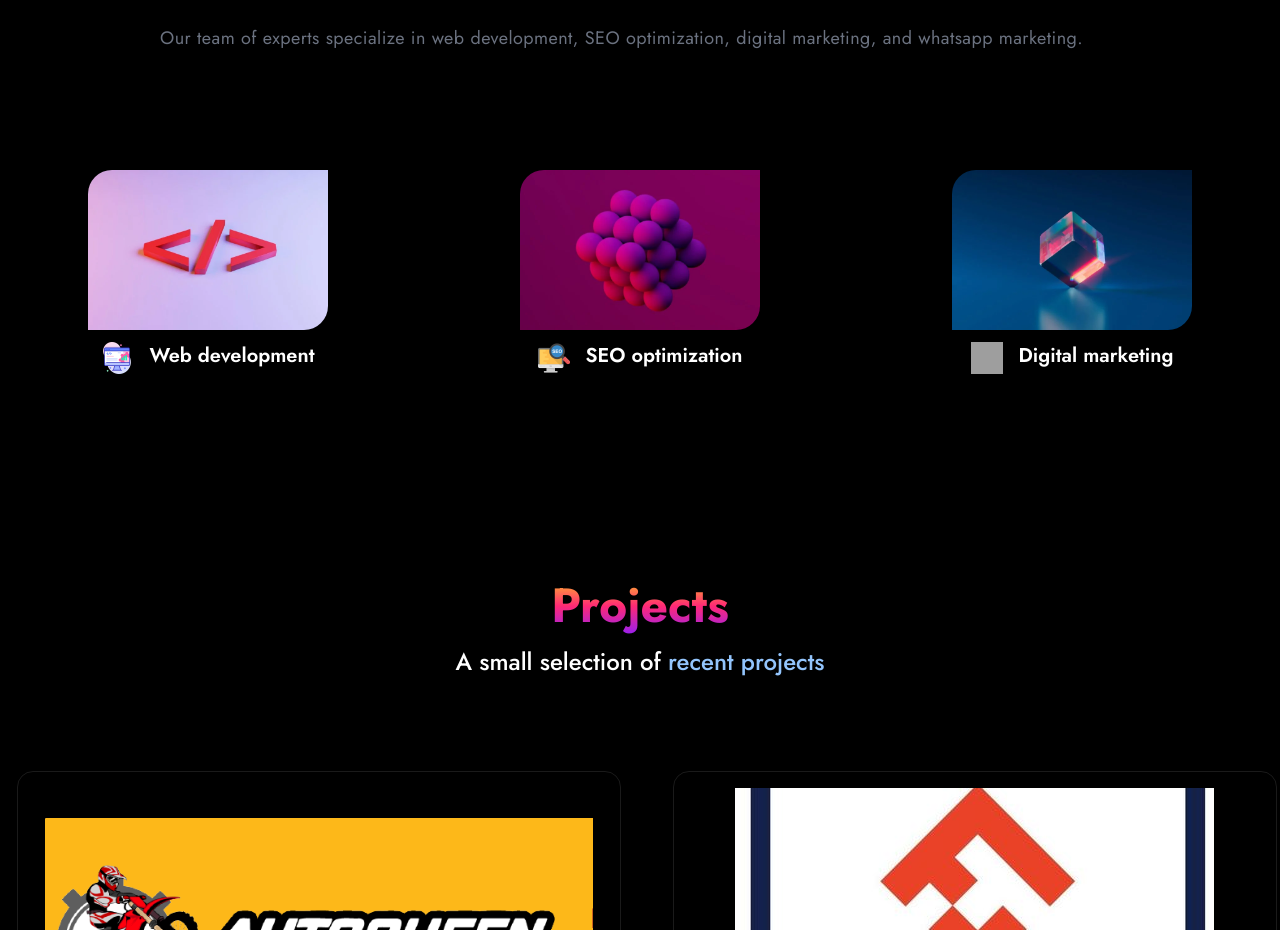
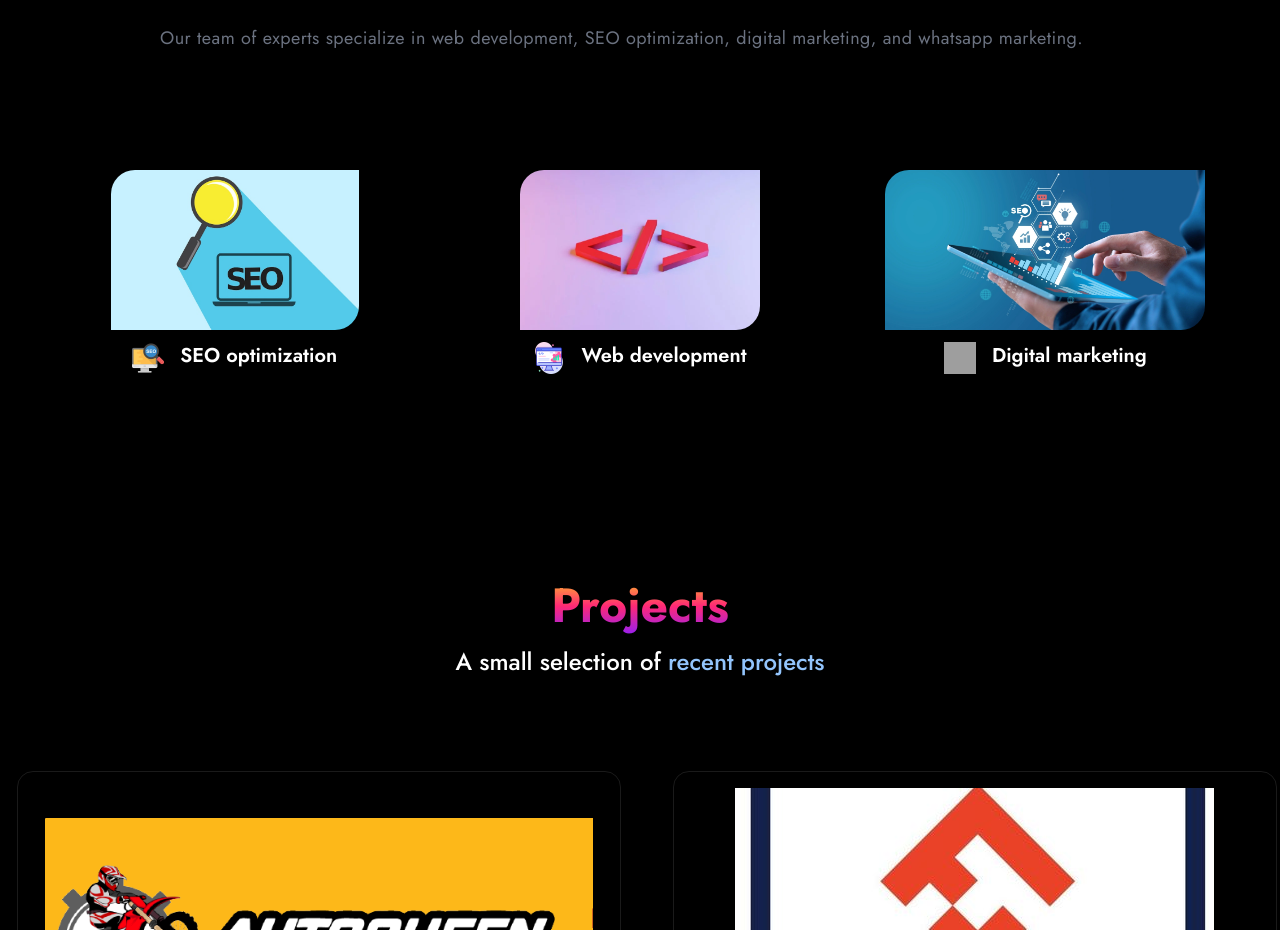
Before and after one commit to rishi9808/startup-landing-page, a Next.js app: page / in a window 1280 px wide. Shown: the part 1320-2250 px from the top of the page. Built offline with nearby package versions, Linux system fonts and the light colour scheme; grey boxes are pictures that could not be loaded.

Commit message:
Refactor Services section and update images for SEO optimization

```diff
--- a/src/sections/Services.tsx
+++ b/src/sections/Services.tsx
@@ -22,7 +22,19 @@ const Services = () => {
           className="text-center lg:text-start text-2xl mb-10 font-normal text-muted-foreground"
         />
       </div>
-      <div className="md:grid grid-cols-3 gap-20 mt-20">
+      <div className="md:grid grid-cols-3  mt-20">
+        <div className="relative flex flex-col  w-full  items-center justify-center overflow-hidden rounded-lg  px-9 py-5 md:shadow-xl my-5">
+          <img
+            src="./images/seo.jpeg"
+            className="rounded-tl-3xl rounded-br-3xl mb-3  h-40 object-cover"
+          />
+          <div className="flex">
+            <img src={seoIcon.src} alt="seo" className="size-8 mr-4" />
+            <span className="text-xl font-semibold">SEO optimization</span>
+            {/* <BorderBeam size={80} duration={10} delay={9} /> */}
+          </div>
+        </div>
+
         <div className="relative flex flex-col  w-full  items-center justify-center overflow-hidden rounded-lg  px-9 py-5 md:shadow-xl my-5">
           <img
             src="./images/e1.jpg"
@@ -35,22 +47,9 @@ const Services = () => {
           </div>
         </div>
 
-
         <div className="relative flex flex-col  w-full  items-center justify-center overflow-hidden rounded-lg  px-9 py-5 md:shadow-xl my-5">
           <img
-            src="./images/e2.jpg"
-            className="rounded-tl-3xl rounded-br-3xl mb-3  h-40 object-cover"
-          />
-          <div className="flex">
-            <img src={seoIcon.src} alt="seo" className="size-8 mr-4" />
-            <span className="text-xl font-semibold">SEO optimization</span>
-            {/* <BorderBeam size={80} duration={10} delay={9} /> */}
-          </div>
-        </div>
-
-        <div className="relative flex flex-col  w-full  items-center justify-center overflow-hidden rounded-lg  px-9 py-5 md:shadow-xl my-5">
-          <img
-            src="./images/e3.jpg"
+            src="./images/dm.webp"
             className="rounded-tl-3xl rounded-br-3xl mb-3 h-40 object-cover"
           />
           <div className="flex">
```
Also changed, not shown: public/images/dm.webp (added), public/images/seo.jpeg (added).
